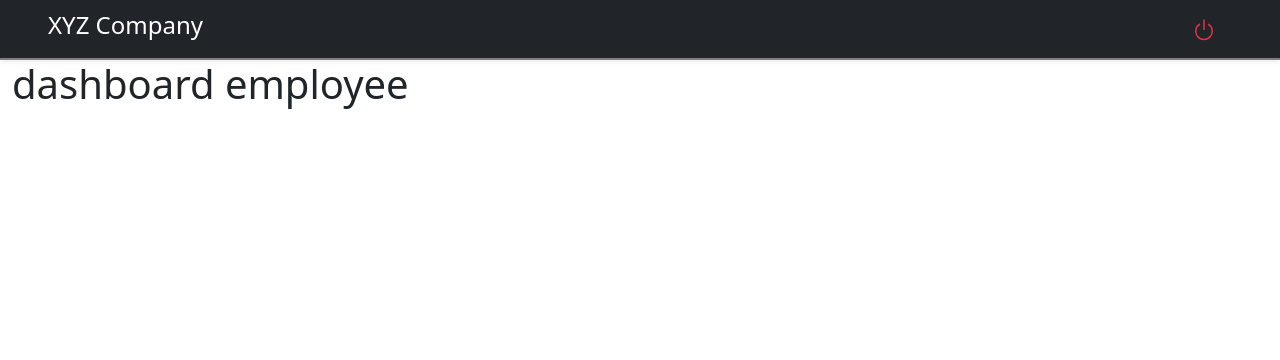
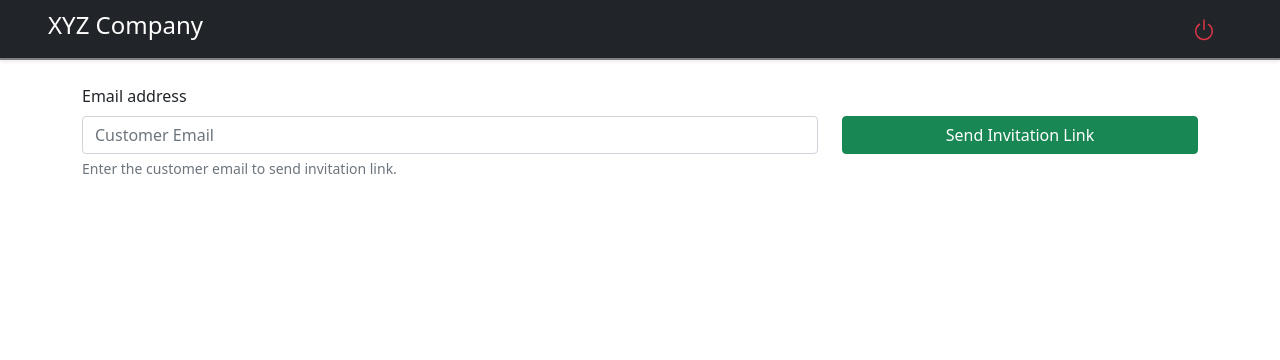
Before and after one commit to fatihaksakal/test_project, a Django app: template templates/dashboardEmployee.html in a window 1280 px wide. Shown: the top 360 px of the page. Run offline with Django 4.2, Linux system fonts and the light colour scheme; the template is opened without the code that fills it: values that come from a table or form of the project are taken from there, others are empty; the visitor is signed in with stand-in values (Sample User, id 1); some libraries are stand-ins or nearby versions.

Commit message:
customer invitation form changed

```diff
--- a/templates/dashboardEmployee.html
+++ b/templates/dashboardEmployee.html
@@ -1,10 +1,22 @@
 {% extends "layout.html" %}
 {% load static %}
 
-{% block head %}
-
-{% endblock head %}
-
 {% block body %}
-    <h1>dashboard employee</h1>
+    <div class="container mt-4">
+        <form id="customer_invitation_fom" enctype="multipart/form-data" method="post">
+            {% csrf_token %}
+            <label for="customer_email" class="form-label">Email address</label>
+            <div class="row">
+                <div class="col-8">
+                    <div class="mb-3">
+                        {{ form.customer_email }}
+                        <div id="emailHelp" class="form-text">Enter the customer email to send invitation link.</div>
+                    </div>
+                </div>
+                <div class="col-4">
+                    <button type="submit" class="btn w-100 btn-success">Send Invitation Link</button>
+                </div>
+            </div>
+        </form>
+    </div>
 {% endblock body %}
```
